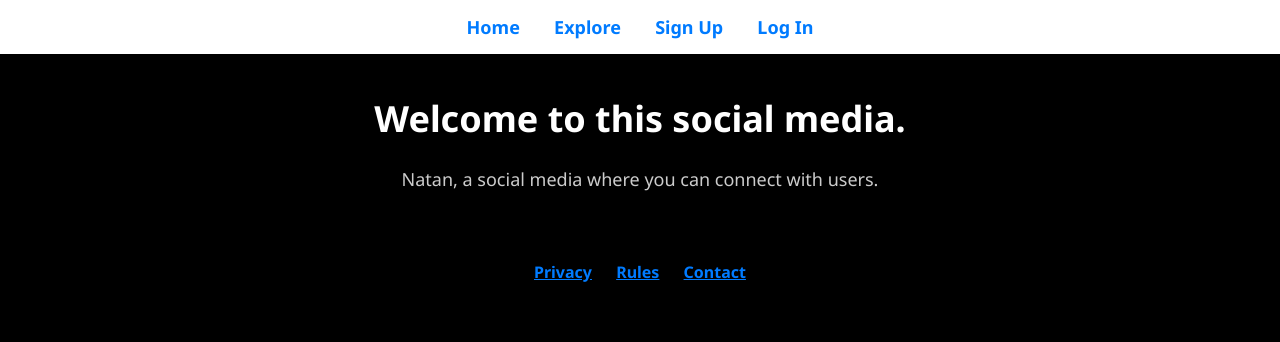
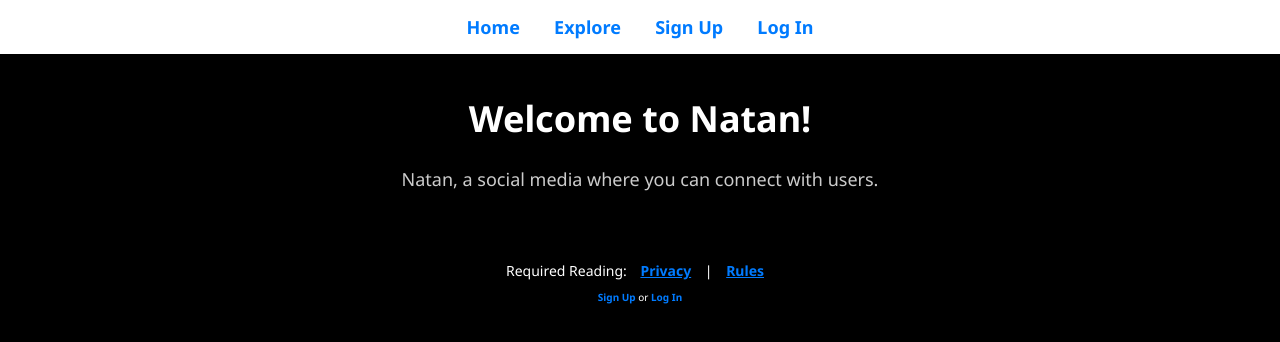
Before and after one commit to Natan90684/Natan90684.github.io, a plain HTML site: page index.html in a window 1280 px wide. Drawn offline with Linux system fonts and the light colour scheme.

Commit message:
Update index.html

```diff
--- a/index.html
+++ b/index.html
@@ -1,4 +1,4 @@
- <!DOCTYPE html>
+<!DOCTYPE html>
 <html lang="en">
 <head>
     <meta charset="UTF-8">
@@ -41,14 +41,29 @@
             padding: 20px;
             background-color: #000;
         }
-        .footer a {
+        .footer .required-reading {
+            font-size: 14px; /* Little text for required reading */
+            margin-bottom: 10px;
+        }
+        .footer .required-reading a {
             color: #007BFF;
             text-decoration: underline;
             margin: 0 10px;
             font-weight: bold;
         }
-        .footer a:hover {
+        .footer .required-reading a:hover {
             text-decoration: none;
+        }
+        .footer .auth-links {
+            font-size: 10px; /* Tiny text for Sign Up or Log In */
+        }
+        .footer .auth-links a {
+            color: #007BFF; /* Blue text */
+            text-decoration: none;
+            font-weight: bold;
+        }
+        .footer .auth-links a:hover {
+            text-decoration: underline;
         }
     </style>
 </head>
@@ -64,14 +79,20 @@
 </header>
 
 <main>
-    <h1>Welcome to this social media.</h1>
+    <h1>Welcome to Natan!</h1>
     <p>Natan, a social media where you can connect with users.</p>
 </main>
 
 <div class="footer">
-    <a href="privacy.html">Privacy</a>
-    <a href="rules.html">Rules</a>
-    <a href="contact.html">Contact</a>
+    <!-- Little text for required reading -->
+    <div class="required-reading">
+        Required Reading: <a href="privacy.html">Privacy</a> | <a href="rules.html">Rules</a>
+    </div>
+
+    <!-- Tiny text for Sign Up or Log In -->
+    <div class="auth-links">
+        <a href="signup.html">Sign Up</a> or <a href="login.html">Log In</a>
+    </div>
 </div>
 
 </body>
```
